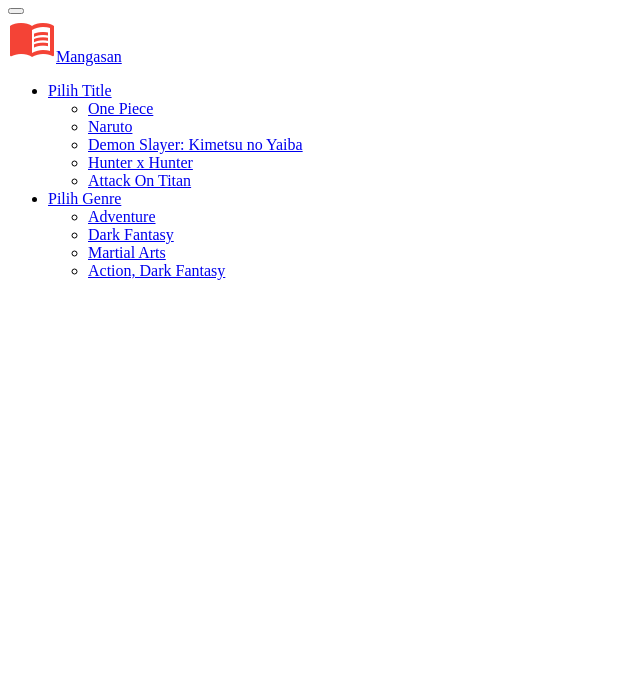
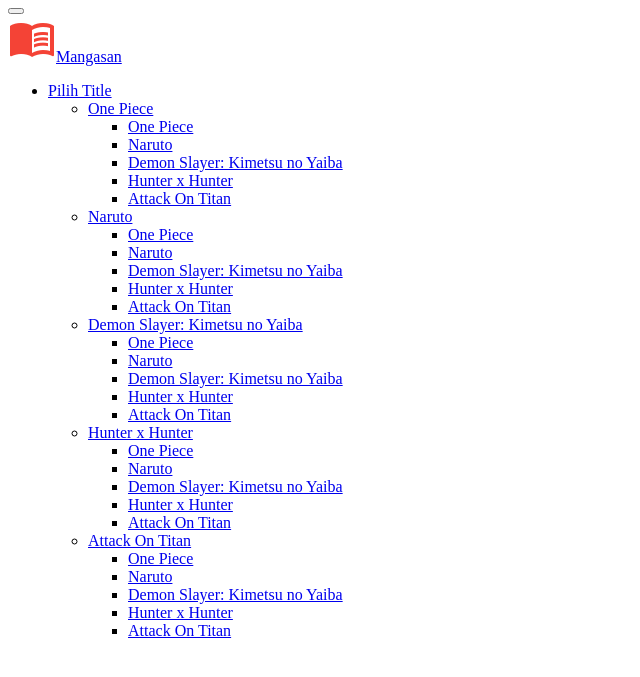
Before and after one commit to farizwildan/TA_DKP_Fariz-Wildan-Meiawan_21120120130074_Mangasan, a PHP site: page /components/header.php in a window 1280 px wide. Shown: the top 677 px of the page, without its empty margins (0-640 px from the left). Run offline with PHP 8.4, Linux system fonts and the light colour scheme.

Commit message:
Update header.php

```diff
--- a/Mangasan/daftar-manga/components/header.php
+++ b/Mangasan/daftar-manga/components/header.php
@@ -7,11 +7,9 @@ require_once(__DIR__ . '/../helper/set.php');
 $mangas = Factory::getMangas();
 $request = URLHelper::getMangasRequest();
 $titles = array();
-$genres = array();
 
 foreach ($mangas as $manga) {
     if (!in_array($manga->title, $titles)) $titles[] = $manga->title;
-    if (!in_array($manga->genre, $genres)) $genres[] = $manga->genre;
 }
 ?>
 <nav class="navbar navbar-expand-lg navbar-light pt-3 pb-3 ps-2 ps-lg-5 pe-2 pe-lg-5">
@@ -20,7 +18,7 @@ foreach ($mangas as $manga) {
             <span class="navbar-toggler-icon"></span>
         </button>
         <div class="collapse navbar-collapse pt-3 pt-lg-0" id="navbarNavDropdown">
-            <a class="navbar-brand" href="/daftar-film">
+            <a class="navbar-brand" href="/daftar-mangas">
                 <img src="../assets/favicon.png" class="pb-1" /><span class="ms-2 text-xl link">Mangasan</span>
             </a>
             <ul class="navbar-nav">
@@ -30,19 +28,16 @@ foreach ($mangas as $manga) {
                     </a>
                     <ul class="dropdown-menu" aria-labelledby="navbarDropdownMenuLink">
                         <?php foreach ($titles as $title) : ?>
-                            <li><a class="dropdown-item" href="/daftar-manga?title=<?= $title ?>&genre=<?= $request->genre?>"><?= $title ?></a></li>
+                            <li><a class="dropdown-item" href="<?= $manga->link ?>"><?= $title ?></a></li>
+                            <ul class="dropdown-menu" aria-labelledby="navbarDropdownMenuLink">
+                                                    <li><a class="dropdown-item" href="https://id.wikipedia.org/wiki/One_Piece">One Piece</a></li>
+                                                    <li><a class="dropdown-item" href="https://id.wikipedia.org/wiki/Naruto">Naruto</a></li>
+                                                    <li><a class="dropdown-item" href="https://id.wikipedia.org/wiki/Demon_Slayer:_Kimetsu_no_Yaiba">Demon Slayer: Kimetsu no Yaiba</a></li>
+                                                    <li><a class="dropdown-item" href="https://id.wikipedia.org/wiki/Hunter_%C3%97_Hunter">Hunter x Hunter</a></li>
+                                                    <li><a class="dropdown-item" href="https://id.wikipedia.org/wiki/Attack_on_Titan">Attack On Titan</a></li>
+                                                </ul>
                         <?php endforeach; ?>
                         </ul>
-                </li>
-                <li class="nav-item dropdown ms-4">
-                    <a class="nav-link dropdown-toggle active" href="#" id="navbarDropdownMenuLink" role="button" data-bs-toggle="dropdown" aria-expanded="false">
-                        <?= empty($request->genre) ? 'Pilih Genre' : $request->genre ?>
-                    </a>
-                    <ul class="dropdown-menu" aria-labelledby="navbarDropdownMenuLink">
-                        <?php foreach ($genres as $genre) : ?>
-                            <li><a class="dropdown-item" href="/daftar-manga?title=<?= $request->title ?>&genre=<?= $genre ?>"><?= $genre ?></a></li>
-                        <?php endforeach; ?>
-                    </ul>
                 </li>
             </ul>
         </div>
```
